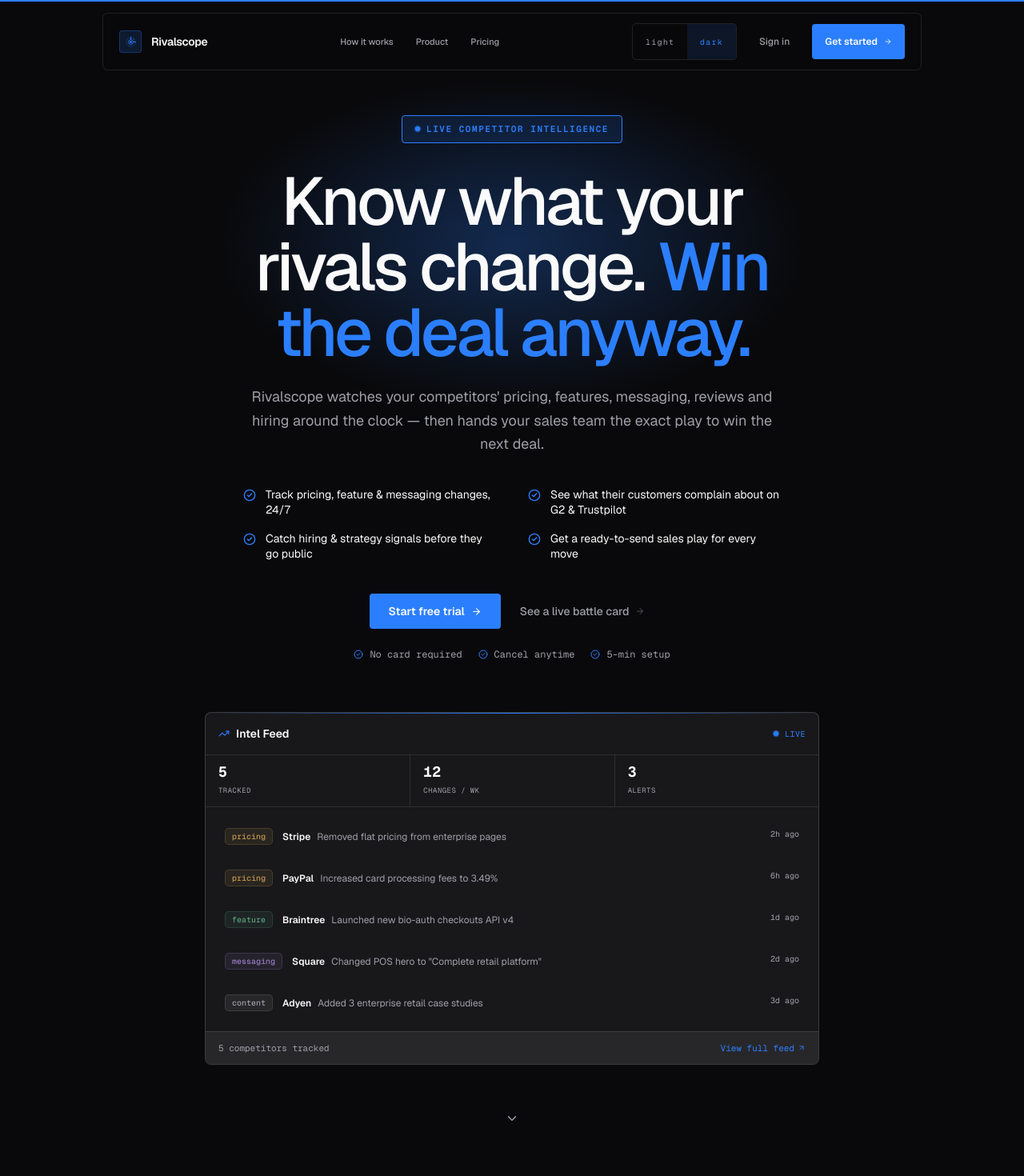
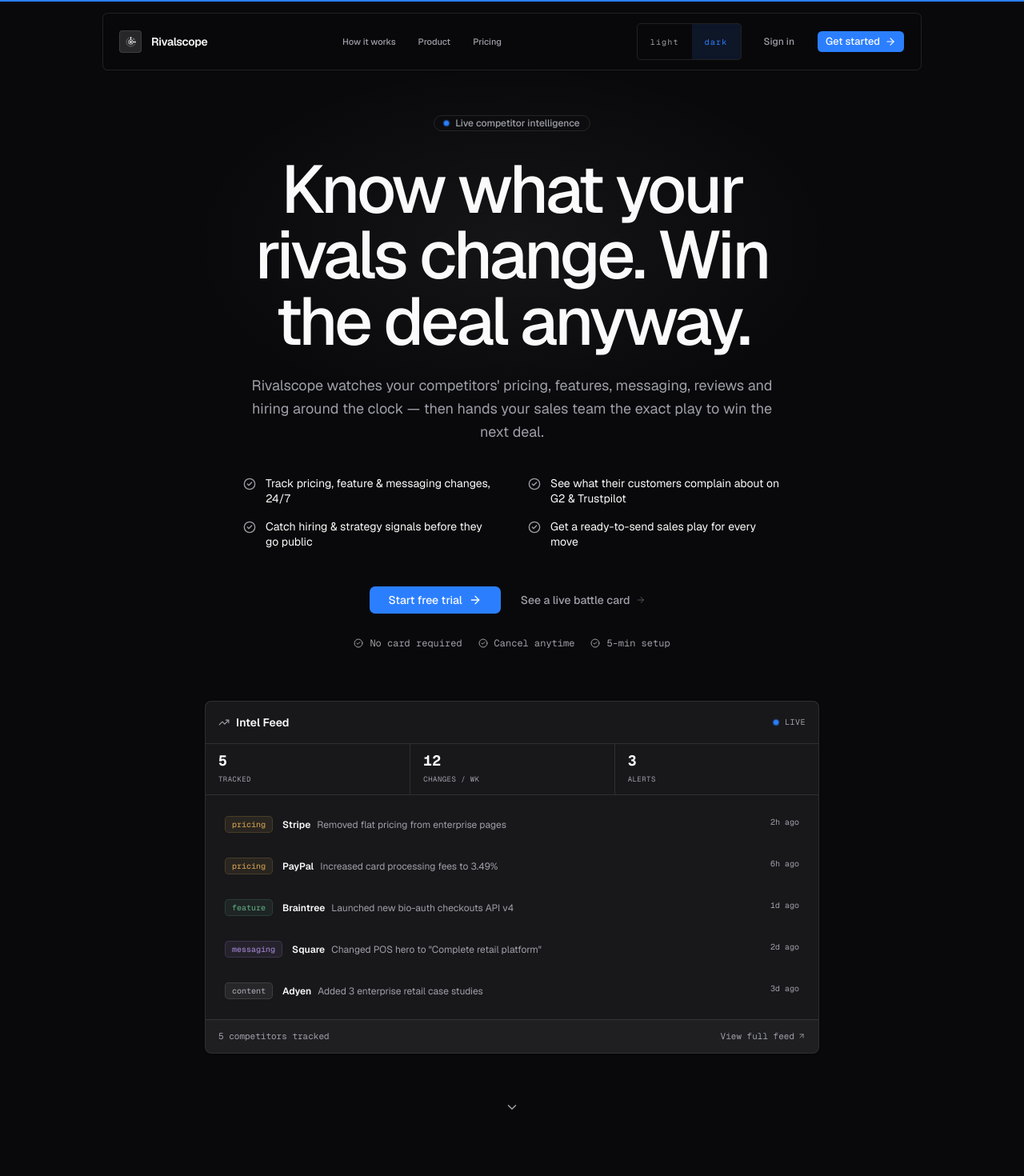
Before and after one commit to IManss-ai/competitor-analyzer, a Next.js app in the folder frontend/: page / in a window 1280 px wide. Shown: the top 1470 px of the page at 80% size. Built offline with nearby package versions, Linux system fonts and the light colour scheme.

Commit message:
style(theme): re-theme landing hero

```diff
--- a/frontend/src/app/page.tsx
+++ b/frontend/src/app/page.tsx
@@ -11,6 +11,8 @@
 import HowItWorksPanels from '@/components/ui/how-it-works-panels';
 import ProductDemo from '@/components/ui/product-demo';
 import ThemeToggle from '@/components/theme-toggle';
+import { Button } from '@/components/ui/button';
+import { Badge } from '@/components/ui/badge';
 
 const MotionLink = motion.create(Link);
 
@@ -201,10 +203,10 @@
           }`}
         >
           <Link href="/" className="flex items-center min-h-[44px] gap-3 group">
-            <div className="w-7 h-7 bg-sky-500/15 border border-sky-500/30 rounded flex items-center justify-center flex-shrink-0 group-hover:bg-sky-500/25 transition-colors">
-              <RivalscopeLogo size={13} className="text-sky-400" />
+            <div className="w-7 h-7 bg-muted border border-border rounded flex items-center justify-center flex-shrink-0 group-hover:bg-muted/70 transition-colors">
+              <RivalscopeLogo size={13} className="text-foreground" />
             </div>
-            <span className="text-sm font-semibold text-[var(--text-primary)] tracking-tight">Rivalscope</span>
+            <span className="text-sm font-semibold text-foreground tracking-tight">Rivalscope</span>
           </Link>
 
           <div className="hidden md:flex items-center gap-7 text-[11px] font-medium text-[var(--text-secondary)]">
@@ -232,16 +234,14 @@
 
           <div className="flex items-center gap-4">
             <ThemeToggle />
-            <Link href="/auth/login" className="hidden sm:inline-flex items-center min-h-[44px] text-xs font-medium text-[var(--text-secondary)] hover:text-[var(--text-primary)] transition-colors px-3 whitespace-nowrap">
+            <Link href="/auth/login" className="hidden sm:inline-flex items-center min-h-[44px] text-xs font-medium text-muted-foreground hover:text-foreground transition-colors px-3 whitespace-nowrap">
               Sign in
             </Link>
-            <MotionLink
-              href="/auth/login"
-              whileTap={{ scale: 0.97 }}
-              className="hidden sm:inline-flex items-center min-h-[44px] gap-2 text-xs font-semibold bg-[var(--accent-cta)] text-[var(--accent-text)] px-4 rounded hover:bg-[var(--accent-cta-hover)] transition-colors whitespace-nowrap"
-            >
+            <Button asChild size="sm" className="hidden sm:inline-flex gap-1.5">
+              <MotionLink href="/auth/login" whileTap={{ scale: 0.97 }}>
                 Get started <ArrowRight size={10} />
               </MotionLink>
+            </Button>
             <motion.button
               onClick={() => setMenuOpen(!menuOpen)}
               whileTap={{ scale: 0.97 }}
@@ -279,11 +279,11 @@
 
       {/* ── HERO ─────────────────────────────────────────────────────────────── */}
       <section ref={heroRef} className="relative pt-32 pb-20 lg:pt-36 lg:pb-24 px-6 overflow-hidden">
-        {/* Signature gradient — the one glow moment per view */}
+        {/* Subtle neutral glow — keeps depth without blue decorative wash */}
         <div
           aria-hidden
           className="pointer-events-none absolute left-1/2 -translate-x-1/2 top-16 w-[860px] max-w-[130vw] h-[480px] z-0"
-          style={{ background: 'radial-gradient(ellipse at center, var(--accent-glow), transparent 60%)' }}
+          style={{ background: 'radial-gradient(ellipse at center, color-mix(in oklch, var(--muted-foreground) 8%, transparent), transparent 65%)' }}
         />
 
         {/* Centered hero copy */}
@@ -292,10 +292,12 @@
             initial={{ opacity: 0, y: 16 }}
             animate={{ opacity: 1, y: 0 }}
             transition={{ duration: 0.4, ease: [0.16, 1, 0.3, 1] }}
-            className="inline-flex items-center gap-2 bg-[var(--accent-subtle)] border border-[var(--accent-border)] rounded px-4 py-2 mb-8"
+            className="inline-flex items-center gap-2 mb-8"
           >
+            <Badge variant="outline" className="gap-2 px-3 py-1 text-xs font-medium rounded-full border-border text-muted-foreground">
               <span className="sr-pulse" />
-            <span className="text-[11px] font-mono text-sky-500 tracking-[0.14em] uppercase font-semibold">Live competitor intelligence</span>
+              Live competitor intelligence
+            </Badge>
           </motion.div>
 
           <motion.h1
@@ -304,7 +306,7 @@
             transition={{ duration: 0.45, delay: 0.06, ease: [0.16, 1, 0.3, 1] }}
             className="text-[40px] sm:text-[64px] lg:text-[84px] font-medium tracking-[-0.045em] leading-[0.98] text-[var(--text-primary)] text-balance max-w-[16ch]"
           >
-            Know what your rivals change. <span className="text-sky-500">Win the deal anyway.</span>
+            Know what your rivals change. Win the deal anyway.
           </motion.h1>
 
           <motion.p
@@ -329,8 +331,8 @@
               'Get a ready-to-send sales play for every move',
             ].map((b) => (
               <div key={b} className="flex items-start gap-3">
-                <CheckCircle2 size={16} className="text-sky-500 flex-shrink-0 mt-0.5" />
-                <span className="text-sm text-[var(--text-primary)] leading-snug">{b}</span>
+                <CheckCircle2 size={16} className="text-muted-foreground flex-shrink-0 mt-0.5" />
+                <span className="text-sm text-foreground leading-snug">{b}</span>
               </div>
             ))}
           </motion.div>
@@ -341,18 +343,19 @@
             transition={{ duration: 0.45, delay: 0.27, ease: [0.16, 1, 0.3, 1] }}
             className="flex flex-col sm:flex-row items-center gap-3 mt-10"
           >
+            <Button asChild size="lg" className="gap-2 px-6">
               <MotionLink
                 href="/auth/login"
                 whileTap={{ scale: 0.97 }}
                 whileHover={{ scale: 1.02 }}
                 transition={HOVER_TRANSITION}
-              className="inline-flex items-center gap-2 bg-[var(--accent-cta)] text-[var(--accent-text)] font-semibold text-sm px-6 py-3 rounded hover:bg-[var(--accent-cta-hover)] transition-colors"
               >
                 Start free trial <ArrowRight size={13} />
               </MotionLink>
+            </Button>
             <a
               href="#product"
-              className="inline-flex items-center gap-2 text-sm font-medium text-[var(--text-secondary)] hover:text-[var(--text-primary)] transition-colors px-3 py-3"
+              className="inline-flex items-center gap-2 text-sm font-medium text-muted-foreground hover:text-foreground transition-colors px-3 py-3"
             >
               See a live battle card <ArrowRight size={12} className="opacity-50" />
             </a>
@@ -366,7 +369,7 @@
           >
             {['No card required', 'Cancel anytime', '5-min setup'].map((t) => (
               <span key={t} className="flex items-center gap-2">
-                <CheckCircle2 size={12} className="text-sky-500" /> {t}
+                <CheckCircle2 size={12} className="text-muted-foreground" /> {t}
               </span>
             ))}
           </motion.div>
@@ -380,25 +383,23 @@
           transition={{ duration: 0.55, delay: 0.3, ease: [0.16, 1, 0.3, 1] }}
           className="max-w-3xl mx-auto mt-16 relative z-10"
         >
-          <div className="relative bg-[var(--surface-raised)] border border-[var(--border-strong)] rounded-lg overflow-hidden">
-            {/* blue top-edge accent line */}
-            <div aria-hidden className="absolute inset-x-0 top-0 h-px" style={{ background: 'linear-gradient(90deg, transparent, var(--accent-primary), transparent)' }} />
-            <div className="flex items-center justify-between px-4 py-4 border-b border-[var(--border-default)]">
+          <div className="relative bg-card border border-border rounded-lg overflow-hidden shadow-sm">
+            <div className="flex items-center justify-between px-4 py-4 border-b border-border">
               <div className="flex items-center gap-2">
-                <TrendingUp size={14} className="text-sky-400" />
-                <span className="text-sm font-semibold text-[var(--text-primary)]">Intel Feed</span>
+                <TrendingUp size={14} className="text-muted-foreground" />
+                <span className="text-sm font-semibold text-foreground">Intel Feed</span>
               </div>
               <div className="flex items-center gap-2">
                 <span className="sr-pulse" />
-                <span className="text-[10px] font-mono text-sky-500 uppercase tracking-wider">Live</span>
+                <span className="text-[10px] font-mono text-muted-foreground uppercase tracking-wider">Live</span>
               </div>
             </div>
 
-            <div className="grid grid-cols-3 border-b border-[var(--border-default)]">
+            <div className="grid grid-cols-3 border-b border-border">
               {[{ v: '5', l: 'tracked' }, { v: '12', l: 'changes / wk' }, { v: '3', l: 'alerts' }].map((s, i) => (
-                <div key={s.l} className="px-4 py-3" style={i > 0 ? { borderLeft: '1px solid var(--border-subtle)' } : undefined}>
-                  <div className="text-lg font-bold font-mono tabular-nums text-[var(--text-primary)] leading-none">{s.v}</div>
-                  <div className="text-[9px] font-mono uppercase tracking-wider text-[var(--text-muted)] mt-2">{s.l}</div>
+                <div key={s.l} className="px-4 py-3" style={i > 0 ? { borderLeft: '1px solid var(--border)' } : undefined}>
+                  <div className="text-lg font-bold font-mono tabular-nums text-foreground leading-none">{s.v}</div>
+                  <div className="text-[9px] font-mono uppercase tracking-wider text-muted-foreground mt-2">{s.l}</div>
                 </div>
               ))}
             </div>
@@ -410,23 +411,23 @@
                   initial={{ opacity: 0, y: 8 }}
                   animate={{ opacity: 1, y: 0 }}
                   transition={{ duration: 0.3, delay: 0.4 + i * 0.07, ease: [0.16, 1, 0.3, 1] }}
-                  className="flex items-start gap-3 px-3 py-3 rounded hover:bg-[var(--fill-subtle-hover)] transition-colors cursor-default"
+                  className="flex items-start gap-3 px-3 py-3 rounded-md hover:bg-muted transition-colors cursor-default"
                 >
                   <span className={`text-[10px] px-2 py-0.5 rounded-sm font-mono font-medium flex-shrink-0 mt-0.5 ${TAG_STYLE[item.type] || TAG_STYLE.content}`}>
                     {item.type}
                   </span>
                   <div className="flex-1 min-w-0">
-                    <span className="text-xs font-semibold text-[var(--text-primary)]">{item.company}</span>
-                    <span className="text-xs text-[var(--text-secondary)] ml-2 leading-snug">{item.action}</span>
+                    <span className="text-xs font-semibold text-foreground">{item.company}</span>
+                    <span className="text-xs text-muted-foreground ml-2 leading-snug">{item.action}</span>
                   </div>
-                  <span className="text-[10px] font-mono text-[var(--text-muted)] whitespace-nowrap flex-shrink-0 pt-0.5">{item.time}</span>
+                  <span className="text-[10px] font-mono text-muted-foreground whitespace-nowrap flex-shrink-0 pt-0.5">{item.time}</span>
                 </motion.div>
               ))}
             </div>
 
-            <div className="px-4 py-3 border-t border-[var(--border-default)] flex items-center justify-between bg-[var(--fill-subtle-hover)]">
-              <span className="text-[11px] font-mono text-[var(--text-muted)]">5 competitors tracked</span>
-              <Link href="/auth/login" className="text-[11px] font-mono text-sky-400 hover:text-sky-300 transition-colors flex items-center gap-1">
+            <div className="px-4 py-3 border-t border-border flex items-center justify-between bg-muted/50">
+              <span className="text-[11px] font-mono text-muted-foreground">5 competitors tracked</span>
+              <Link href="/auth/login" className="text-[11px] font-mono text-muted-foreground hover:text-foreground transition-colors flex items-center gap-1">
                 View full feed <ArrowUpRight size={10} />
               </Link>
             </div>
```
Lines whose indentation alone changed are shown as unchanged.
